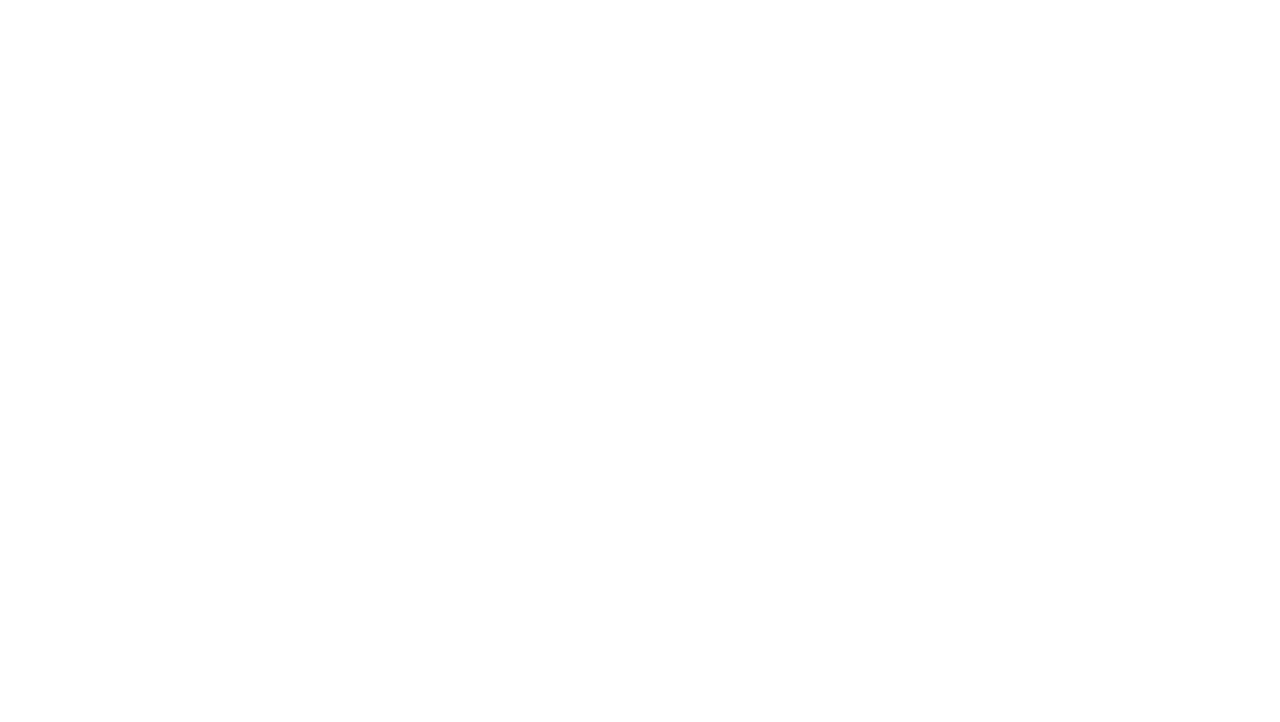
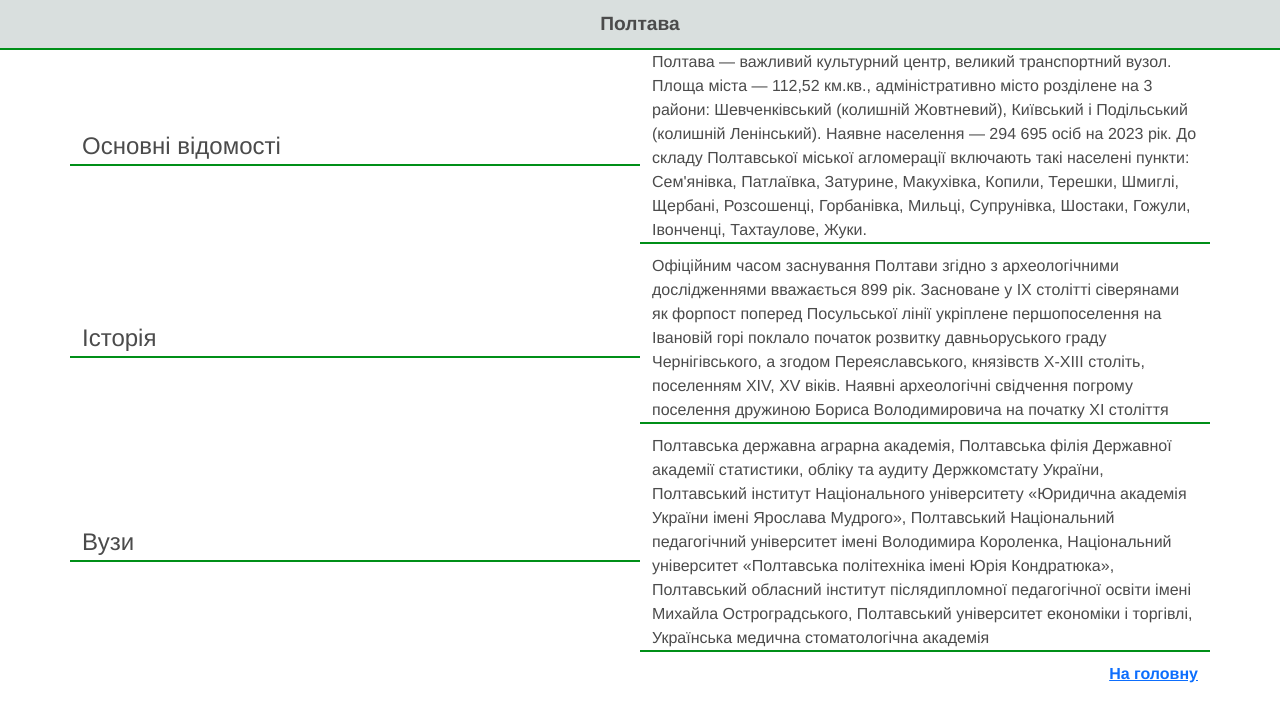
Before and after one commit to Dmytro0110/lab2-02, a plain HTML site: page Poltava.html in a window 1280 px wide. Drawn offline with nearby package versions, Linux system fonts and the light colour scheme.

Commit message:
added file .

```diff
--- a/Poltava.html
+++ b/Poltava.html
@@ -4,8 +4,28 @@
     <meta charset="UTF-8">
     <meta name="viewport" content="width=device-width, initial-scale=1.0">
     <title>Моє рідне місто</title>
+    <link href="style2.css" rel="stylesheet">
+    <link href="https://cdn.jsdelivr.net/npm/bootstrap@5.3.2/dist/css/bootstrap.min.css" rel="stylesheet" integrity="sha384-T3c6CoIi6uLrA9TneNEoa7RxnatzjcDSCmG1MXxSR1GAsXEV/Dwwykc2MPK8M2HN" crossorigin="anonymous">
 </head>
 <body>
-
+    <div class="Poltava">Полтава</div>
+    <div class="container">
+        <div class="row align-items-center">
+         <div class="div6-01 col-sm-12 col-lg-6">Основні відомості</div>
+         <div class="div6 col-sm-12 col-lg-6">Полтава — важливий культурний центр, великий транспортний вузол. Площа міста — 112,52 км.кв., адміністративно місто розділене на 3 райони: Шевченківський (колишній Жовтневий), Київський і Подільський (колишній Ленінський). Наявне населення — 294 695 осіб на 2023 рік. До складу Полтавської міської агломерації включають такі населені пункти: Сем'янівка, Патлаївка, Затурине, Макухівка, Копили, Терешки, Шмиглі, Щербані, Розсошенці, Горбанівка, Мильці, Супрунівка, Шостаки, Гожули, Івонченці, Тахтаулове, Жуки.</div>
+         <div class="div6-01 col-sm-12 col-lg-6">Історія</div>
+         <div class="div6 col-sm-12 col-lg-6">Офіційним часом заснування Полтави згідно з археологічними дослідженнями вважається 899 рік. Засноване у IX столітті сіверянами як форпост поперед Посульської лінії укріплене першопоселення на Івановій горі поклало початок розвитку давньоруського граду Чернігівського, а згодом Переяславського, князівств Х-ХІІІ століть, поселенням XIV, XV віків. Наявні археологічні свідчення погрому поселення дружиною Бориса Володимировича на початку XI століття</div>
+         <div class="div6-01 col-sm-12 col-lg-6" id="vuus">Вузи</div>
+         <div class="div6 col-sm-12 col-lg-6">Полтавська державна аграрна академія,
+            Полтавська філія Державної академії статистики, обліку та аудиту Держкомстату України,
+            Полтавський інститут Національного університету «Юридична академія України імені Ярослава Мудрого»,
+            Полтавський Національний педагогічний університет імені Володимира Короленка,
+            Національний університет «Полтавська політехніка імені Юрія Кондратюка»,
+            Полтавський обласний інститут післядипломної педагогічної освіти імені Михайла Остроградського,
+            Полтавський університет економіки і торгівлі,
+            Українська медична стоматологічна академія</div>
+        <div class="div7 col-sm-12 col-lg-12"><a href="index.html">На головну</a></div>
+        </div>
+    </div>
 </body>
 </html>
--- /dev/null
+++ b/style2.css
@@ -0,0 +1,38 @@
+.Poltava{
+    display: flex;
+    align-items: center;
+    justify-content: center;
+    background-color: rgb(217, 223, 222);
+    height: 50px;
+    width: 100%;
+    font-size: larger;
+    font-family: 'Franklin Gothic Medium', 'Arial Narrow', Arial, sans-serif;
+    font-weight: 600;
+    color: rgb(75, 75, 75);
+    border-bottom:2px solid  rgb(0, 143, 24);
+}
+
+.div6-01{
+    margin-bottom: 10px;
+    font-size: x-large;
+    font-family: 'Franklin Gothic Medium', 'Arial Narrow', Arial, sans-serif;
+    font-weight: 400;
+    color: rgb(75, 75, 75);
+    border-bottom:2px solid  rgb(0, 143, 24);
+}
+.div6{
+    margin-bottom: 10px;
+    font-size: medium;
+    font-family: 'Franklin Gothic Medium', 'Arial Narrow', Arial, sans-serif;
+    font-weight: 400;
+    color: rgb(75, 75, 75);
+    border-bottom:2px solid  rgb(0, 143, 24);
+}
+.div7{
+    text-align: right;
+    margin-bottom: 10px;
+    font-size: medium;
+    font-family: 'Franklin Gothic Medium', 'Arial Narrow', Arial, sans-serif;
+    font-weight: 700;
+    color: rgb(75, 75, 75);
+ }
```
Also changed, not shown: index.html (+4 -4 lines).
